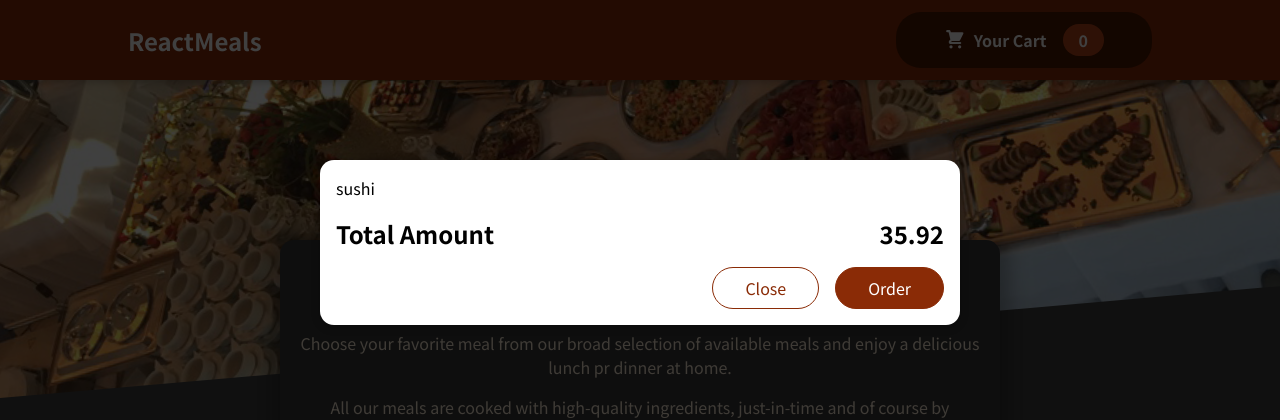
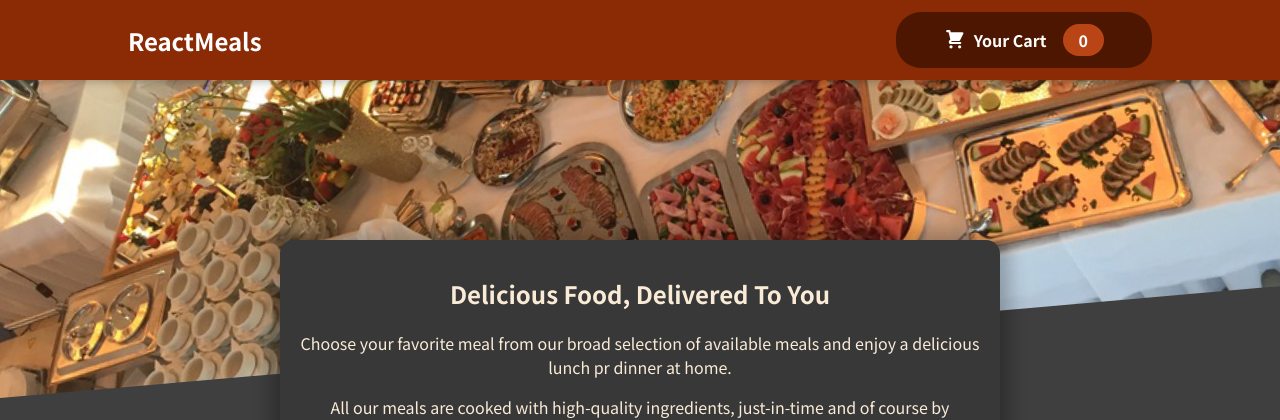
Before and after one commit to harshitaM29/restaurant-app, a React (Create React App) app: page / in a window 1280 px wide. Shown: the top 420 px of the page. Built offline with nearby package versions, Linux system fonts and the light colour scheme.

Commit message:
Opening and closing cart modal

```diff
--- a/src/App.js
+++ b/src/App.js
@@ -1,12 +1,10 @@
 import Header from "./components/Layout/Header";
 import Meals from "./components/Meals/Meals";
-import Cart from "./components/Cart/Cart";
 import { Fragment } from "react";
 function App() {
 
   return (
     <Fragment>
-      <Cart />
       <Header />
       <main>
         <Meals />
--- a/src/components/Cart/Cart.js
+++ b/src/components/Cart/Cart.js
@@ -2,18 +2,19 @@ import classes from './Cart.module.css';
 import Modal from '../UI/Modal';
 
 const Cart = props => {
+    console.log(props);
     const cartItems = <ul className={classes['cart-items']}>{[
         {id: 'c1' , name:'sushi', amount:2, price:12.99}
     ].map((item) => <li>{item.name}</li>) }</ul>
     return (
-        <Modal>
+        <Modal onClose={props.onClose}>
             {cartItems}
         <div className={classes.total}>
             <span>Total Amount</span>
             <span>35.92</span>
         </div>
         <div className={classes.actions}>
-        <button className={classes['button--alt']}>Close</button>
+        <button className={classes['button--alt']} onClick={props.onClose}>Close</button>
         <button className={classes.button}>Order</button>
         </div>
         </Modal>
--- a/src/components/Layout/HeaderCart.js
+++ b/src/components/Layout/HeaderCart.js
@@ -1,9 +1,22 @@
 import classes from './HeaderCart.module.css';
 import CartIcon from '../Cart/CartIcon';
+import { Fragment, useState } from 'react';
+import Cart from '../Cart/Cart';
 
 const HeaderCart = props => {
+    const [isOpen, setIsOpen] = useState(false);
+
+    const openCart = () =>{
+        setIsOpen(true);
+    }
+
+    const closeCart = () => {
+        setIsOpen(false);
+    }
     return (
-       <button className={classes.button}>
+        <Fragment>
+        {isOpen && <Cart onClose={closeCart}/>}
+       <button className={classes.button} onClick={openCart}>
         <span  className={classes.icon}>
             <CartIcon />
         </span>
@@ -11,6 +24,7 @@ const HeaderCart = props => {
         <span className={classes.badge}>0</span>
 
        </button>
+       </Fragment>
     )
 }
 
--- a/src/components/UI/Modal.js
+++ b/src/components/UI/Modal.js
@@ -4,7 +4,8 @@ import { Fragment } from 'react';
 
 
 const Backdrop = props => {
-    return <div className={classes.backdrop} />;
+    console.log(props);
+    return <div className={classes.backdrop}  onClick={props.onClose}  />;
 }
 
 const ModalOverlay = props => {
@@ -19,10 +20,11 @@ return(
 }
 
 const Modal = props => {
+
     return (
         <Fragment>
           {ReactDOM.createPortal(
-          <Backdrop />, document.getElementById('backdrop-root')
+          <Backdrop onClose={props.onClose}/>, document.getElementById('backdrop-root')
            )}
           {ReactDOM.createPortal
           (<ModalOverlay>{props.children}</ModalOverlay>,
```
